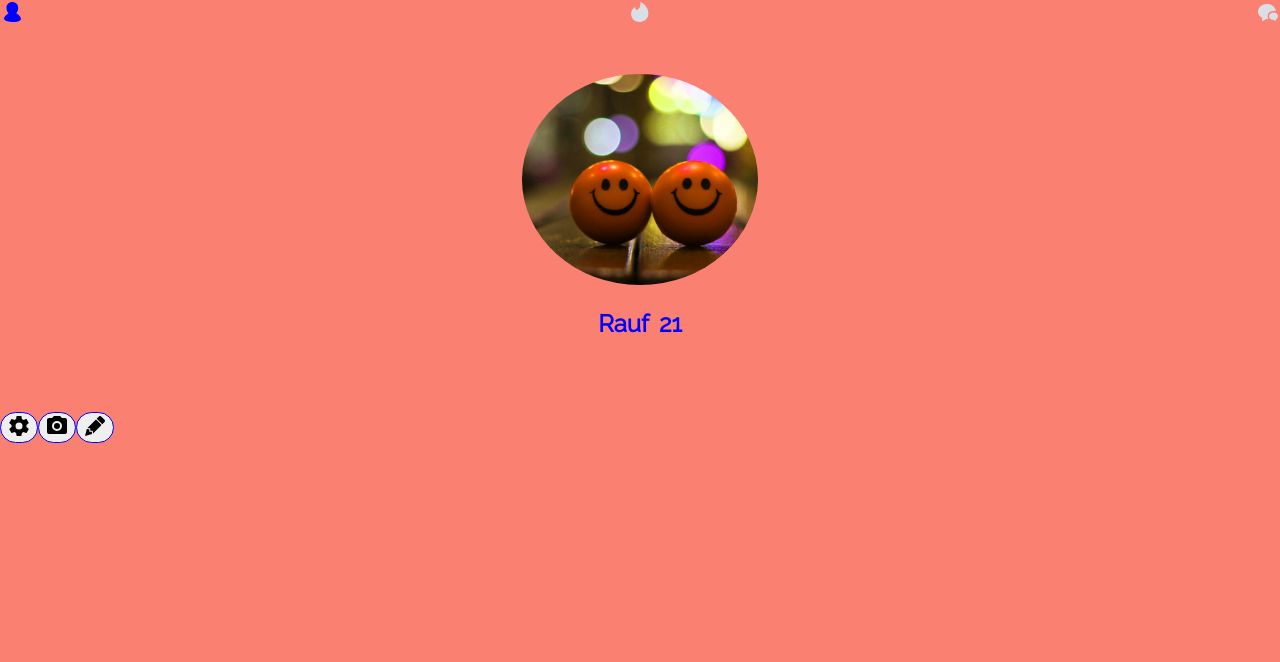
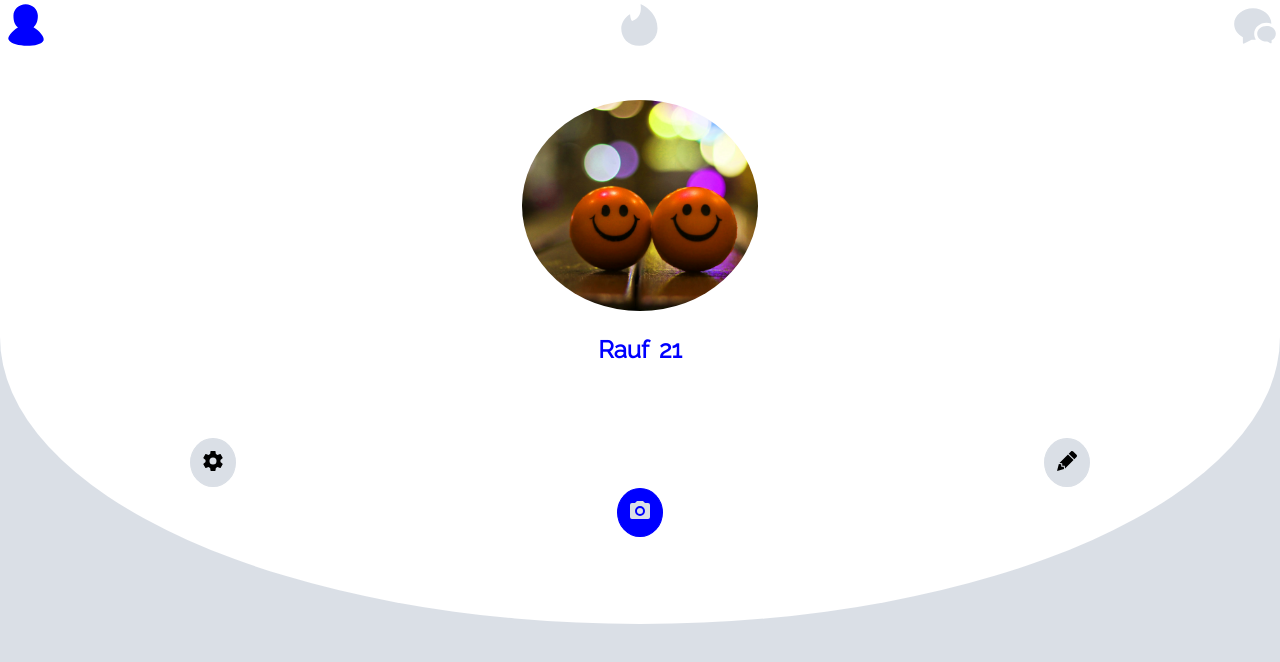
Before and after one commit to nadirov-etibar/Final_Project_Tinder, a React (Create React App) app in the folder my-app/: page /profile in a window 1280 px wide. Shown: the top 662 px of the page. Built offline with nearby package versions, Linux system fonts and the light colour scheme.

Commit message:
Profile Changes

```diff
--- a/my-app/src/components/Button/button.js
+++ b/my-app/src/components/Button/button.js
@@ -10,7 +10,7 @@ class Button extends Component {
                 <path className="Fill($c-secondary)"
                       d="M17.079 2c-.41 0-.81.158-1.125.463l-2.23 2.229 5.574 5.583 2.229-2.208c.63-.641.63-1.64 0-2.25l-3.334-3.354A1.605 1.605 0 0 0 17.08 2m-4.101 3.438L4.46 13.966l2.691.295.19 2.408 2.397.179.305 2.691 8.518-8.527M3.84 14.944L2 21.98l7.045-1.882-.252-2.272-2.43-.178-.188-2.44"></path>
             </svg>,
-            camera: <svg className="Sq(32px) Sq(28px)--xs" viewBox="0 0 24 24" width="24px" height="24px"
+            camera: <svg className="Sq(32px) Sq(28px)--xs profile__camera" viewBox="0 0 24 24" width="24px" height="24px"
                          focusable="false" aria-hidden="true" role="presentation">
                 <path className="Fill(#fff)"
                       d="M4,4H7L9,2H15L17,4H20A2,2 0 0,1 22,6V18A2,2 0 0,1 20,20H4A2,2 0 0,1 2,18V6A2,2 0 0,1 4,4M12,7A5,5 0 0,0 7,12A5,5 0 0,0 12,17A5,5 0 0,0 17,12A5,5 0 0,0 12,7M12,9A3,3 0 0,1 15,12A3,3 0 0,1 12,15A3,3 0 0,1 9,12A3,3 0 0,1 12,9Z"></path>
--- a/my-app/src/components/Header/css/style.scss
+++ b/my-app/src/components/Header/css/style.scss
@@ -1,6 +1,7 @@
 .header{
   display: flex;
   justify-content: space-between;
+  background: white;
 
   &__account{
     fill: #dadfe6;
--- a/my-app/src/components/Header/header.js
+++ b/my-app/src/components/Header/header.js
@@ -6,20 +6,20 @@ class Header extends Component {
         return (
                 <header >
                     <nav className={"header"}>
-                        <svg className="Sq(28px) Fill($c-dark-gray) header__account header__active" viewBox="0 0 24 24" width="24px" height="24px"
+                        <svg className="Sq(28px) Fill($c-dark-gray) header__account header__active" viewBox="0 0 24 24" width="50px" height="50px"
                              focusable="false" aria-hidden="true" role="presentation">
                             <g stroke="none" stroke-width="1">
                                 <path className=""
                                       d="M16.085 13.026c1.285-.975 2.088-2.625 2.088-5.55 0-3-2.65-5.476-5.861-5.476C9.1 2 6.45 4.4 6.45 7.475c0 3 .803 4.726 2.168 5.7-2.73 1.576-5.38 4.576-4.416 6.076 2.007 3.525 15.095 3.75 16.7.15.643-1.725-2.006-4.65-4.817-6.375"></path>
                             </g>
                         </svg>
-                        <svg className="flame Sq(24px) header__main-page" viewBox="0 0 24 24" width="24px" height="24px" focusable="false"
+                        <svg className="flame Sq(24px) header__main-page" viewBox="0 0 24 24" width="50px" height="50px" focusable="false"
                              aria-hidden="true" role="presentation">
                             <path
                                 d="M8.21 10.08c-.02 0-.04 0-.06-.02-.67-.9-.84-2.44-.89-3.03 0-.11-.13-.18-.23-.12C4.93 8.08 3 10.86 3 13.54 3 18.14 6.2 22 11.7 22c5.15 0 8.7-3.98 8.7-8.46 0-5.87-4.2-9.77-7.93-11.53a.13.13 0 0 0-.19.14c.48 3.16-.18 6.6-4.07 7.93z"
                                 fill="#dadfe6" fill-rule="nonzero"></path>
                         </svg>
-                        <svg className="Sq(28px) Fill($c-dark-gray) header__message" viewBox="0 0 24 24" width="24px" height="24px"
+                        <svg className="Sq(28px) Fill($c-dark-gray) header__message" viewBox="0 0 24 24" width="50px" height="50px"
                              focusable="false" aria-hidden="true" role="presentation">
                             <path
                                 d="M11.612 16.143c0-2.821 2.627-5.213 5.97-5.213.776 0 1.552.184 2.269.43 0-4.048-4-7.36-8.836-7.36C6.06 4 2 7.434 2 11.543c0 2.637 1.672 5.09 4.18 6.317v2.76c0 .307.238.49.596.307l3.582-1.84h.896c.418 0 .836 0 1.194-.123-.597-.859-.836-1.84-.836-2.821zm5.97-3.68c-2.507 0-4.537 1.595-4.537 3.68s2.03 3.802 4.477 3.802h.299l.597.246.955.613c.299 0 .597 0 .597-.368v-1.104c1.194-.613 2.03-1.84 2.03-3.189 0-2.085-1.97-3.68-4.478-3.68h.06z"></path>
--- a/my-app/src/components/Profile/css/style.scss
+++ b/my-app/src/components/Profile/css/style.scss
@@ -1,4 +1,9 @@
 .profile{
+  border-bottom-left-radius: 50%;
+  border-bottom-right-radius: 50%;
+  background: white;
+  padding-bottom: 86px;
+
   &__img{
     border-radius: 50%;
     width: 20%;
@@ -10,7 +15,7 @@
     justify-content: center;
     align-items: center;
     flex-direction: column;
-    margin: 50px;
+    padding: 50px;
   }
 
   &__info{
@@ -34,8 +39,28 @@
 
 
   &__circle-btn{
-    border-radius: 30px;
+    border-radius: 50%;
+    background: #dadfe6;
+    padding: 10px;
+    border: 1px solid #dadfe6;
+  }
+
+  &__camera{
+    fill: #dadfe6;
+  }
+
+  &__circle-btn-blue{
+    border-radius: 50%;
+    background: blue;
     border: 1px solid blue;
-    color: blue;
+    position: relative;
+    top: 50px;
+    padding: 10px;
+  }
+
+  &__bottom{
+    display: flex;
+    justify-content: space-around;
+    height: 100px;
   }
 }
--- a/my-app/src/components/Profile/profile.js
+++ b/my-app/src/components/Profile/profile.js
@@ -7,6 +7,10 @@ class Profile extends Component {
     render() {
         const btnClasses = {
             btn: 'profile__circle-btn'
+        };
+
+        const btnBlueClass = {
+            btn: 'profile__circle-btn-blue'
         };
         return (
             <div >
@@ -21,7 +25,7 @@ class Profile extends Component {
                         </div>
                         <div className={"profile__bottom"}>
                            <Button classes={btnClasses} value={"setting"}/>
-                           <Button classes={btnClasses} value={"camera"}/>
+                           <Button classes={btnBlueClass} value={"camera"}/>
                            <Button classes={btnClasses} value={"pencil"}/>
                         </div>
                     </div>
--- a/my-app/src/styles/Deck.css
+++ b/my-app/src/styles/Deck.css
@@ -6,7 +6,7 @@ html,
 body {
   user-select: none;
   font-family: Raleway, sans-serif;
-  background-color: salmon;
+  background-color: #dadfe6;
   overflow-x: hidden;
 
 }
```
Also changed, not shown: 1 other file (tests, documents, lock files or other folders).
